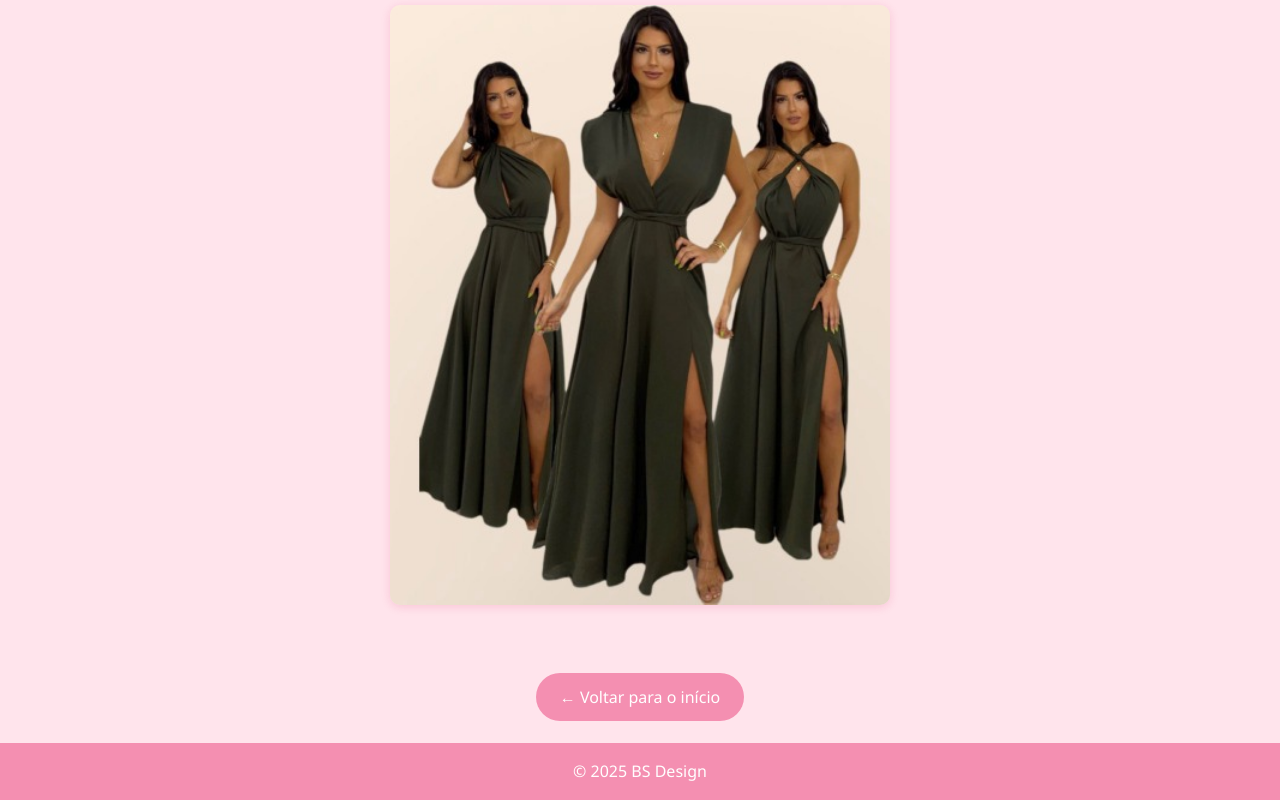
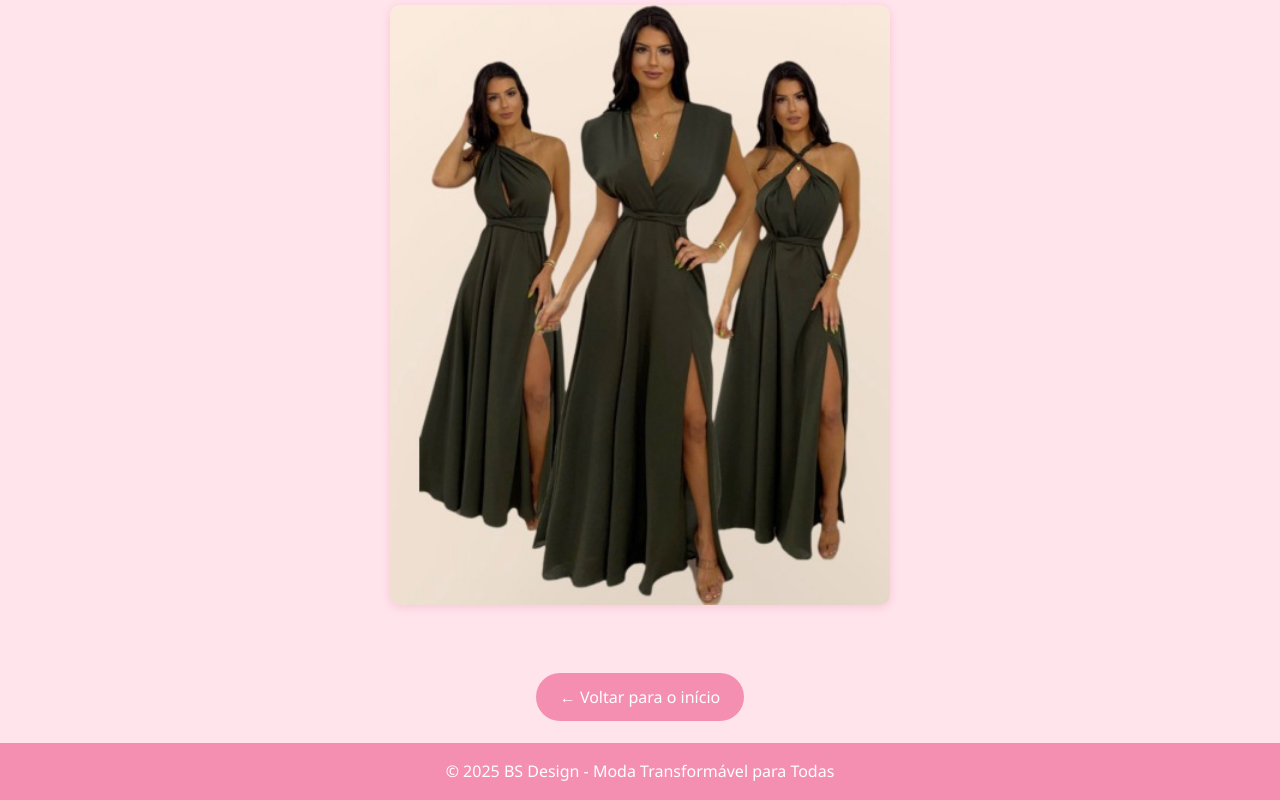
Before and after one commit to jeniferscarlate/bs-design, a plain HTML site: page galeria.html in a window 1280 px wide. Shown: the part 4030-4830 px from the top of the page. Drawn offline with Linux system fonts and the light colour scheme.

Commit message:
alterando footer

```diff
--- a/galeria.html
+++ b/galeria.html
@@ -32,8 +32,9 @@
     </div>
 
     <footer>
-        <p>&copy; 2025 BS Design</p>
+        <p>&copy; 2025 BS Design - Moda Transformável para Todas</p>
     </footer>
+
 </body>
 
 </html>
```
Also changed, not shown: index.html (+2 -1 lines), saibamais.html (+2 -1 lines).
